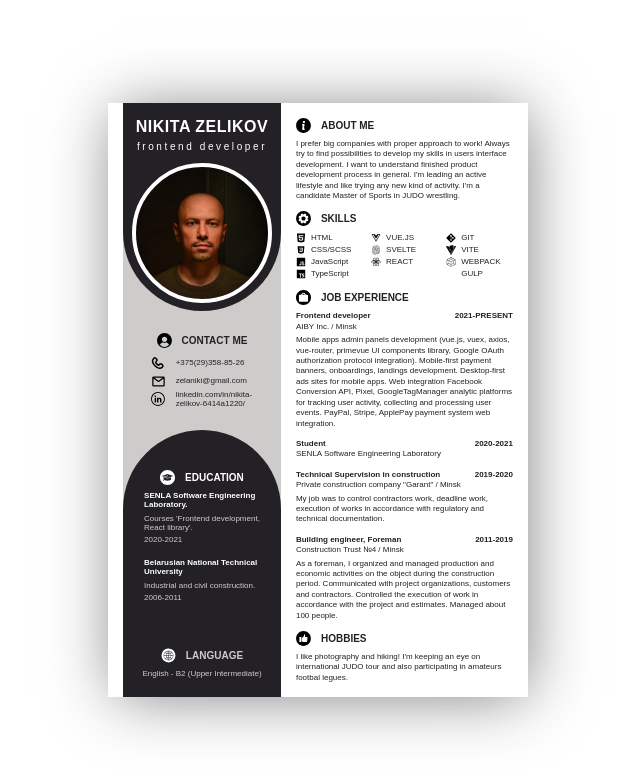
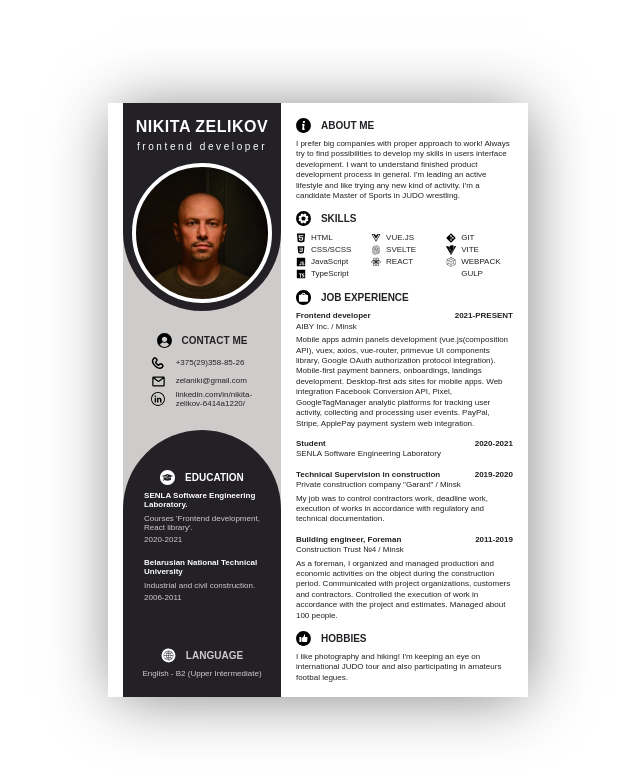
Before and after one commit to MikitaZelikov/my_cv, a website built with webpack: page index.html in a window 1280 px wide. Shown: the whole page, without its empty margins (322-962 px from the left). Built offline with nearby package versions, Linux system fonts and the light colour scheme; files whose address does not match are found by name.

```diff
--- a/index.html
+++ b/index.html
@@ -105,7 +105,7 @@
                             AIBY Inc. / Minsk
                         </p>
                         <p class="experience__description">
-                            Mobile apps admin panels development (vue.js, vuex, axios, vue-router, primevue UI components library, Google OAuth authorization protocol integration).
+                            Mobile apps admin panels development (vue.js(composition API), vuex, axios, vue-router, primevue UI components library, Google OAuth authorization protocol integration).
                             Mobile-first payment banners, onboardings, landings development. Desktop-first ads sites for mobile apps.
                             Web integration Facebook Conversion API, Pixel, GoogleTagManager analytic platforms for tracking user activity, collecting and processing user events.
                             PayPal, Stripe, ApplePay payment system web integration.
```
